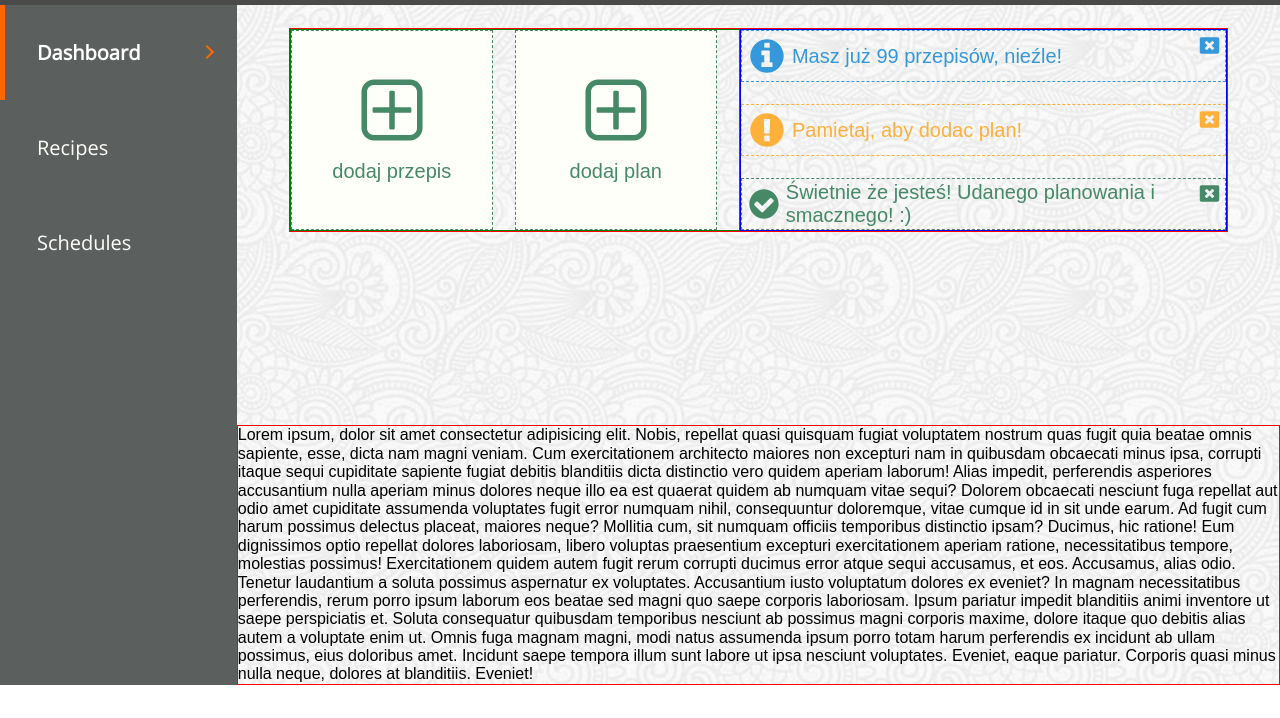
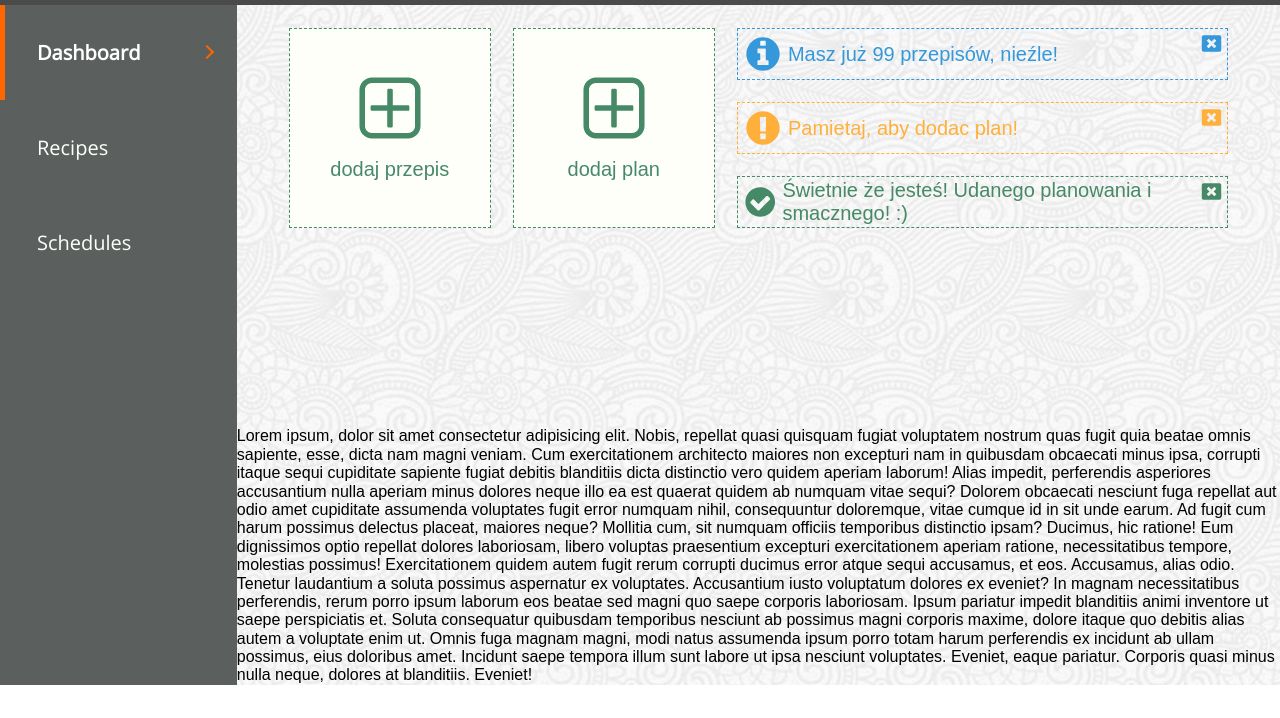
Before and after one commit to FilipMaciejowski/food-plan, a React app: page /#/foodplan/dashboard in a window 1280 px wide. Shown: the part 82-800 px from the top of the page. Built offline with nearby package versions, Linux system fonts and the light colour scheme; data requests are answered from the project's data file.

Commit message:
borders removed

```diff
--- a/src/scss/components/_mainview.scss
+++ b/src/scss/components/_mainview.scss
@@ -133,12 +133,12 @@
   margin-top: 2.25%;
   display: flex;
   justify-content: space-between;
-  border: 1px solid red;
+
 }
 
 
 .dashboard__content-bottom {
-  border: 1px solid red;
+
   width: 100%;
   height: auto;
 }
@@ -150,7 +150,7 @@
   display: flex;
   height: auto;
   width: auto;
-  border: 1px solid green;
+
 }
 
 .link__addrecipe {
@@ -200,8 +200,6 @@
   height: auto;
   width: 100%;
   order: 2;
-  border: 1px solid blue;
-
 }
 
 .notifications__element__1 {
```
Also changed, not shown: src/js/components/layout/MainView/Recipes/index.js (line endings or trailing spaces).
